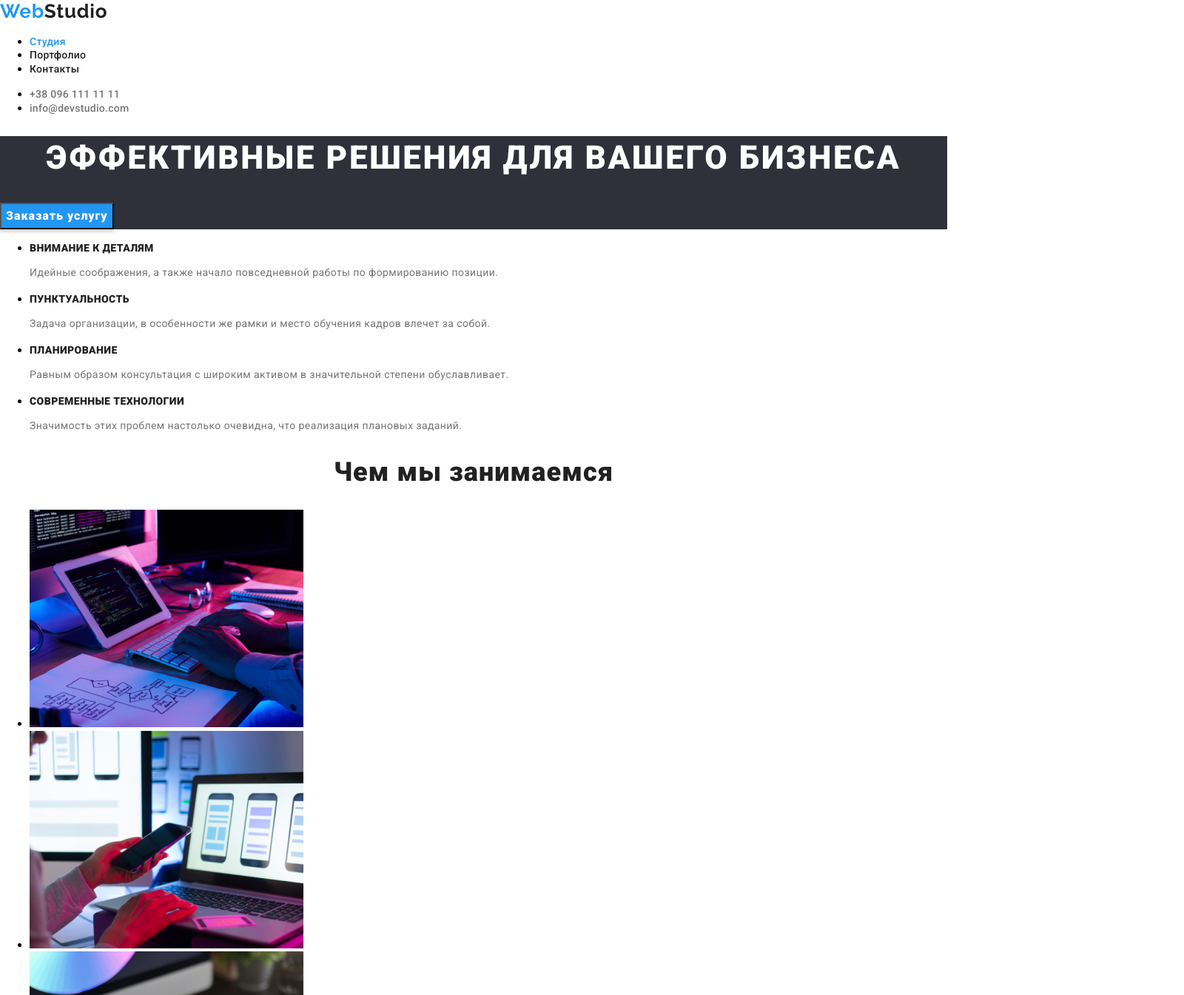
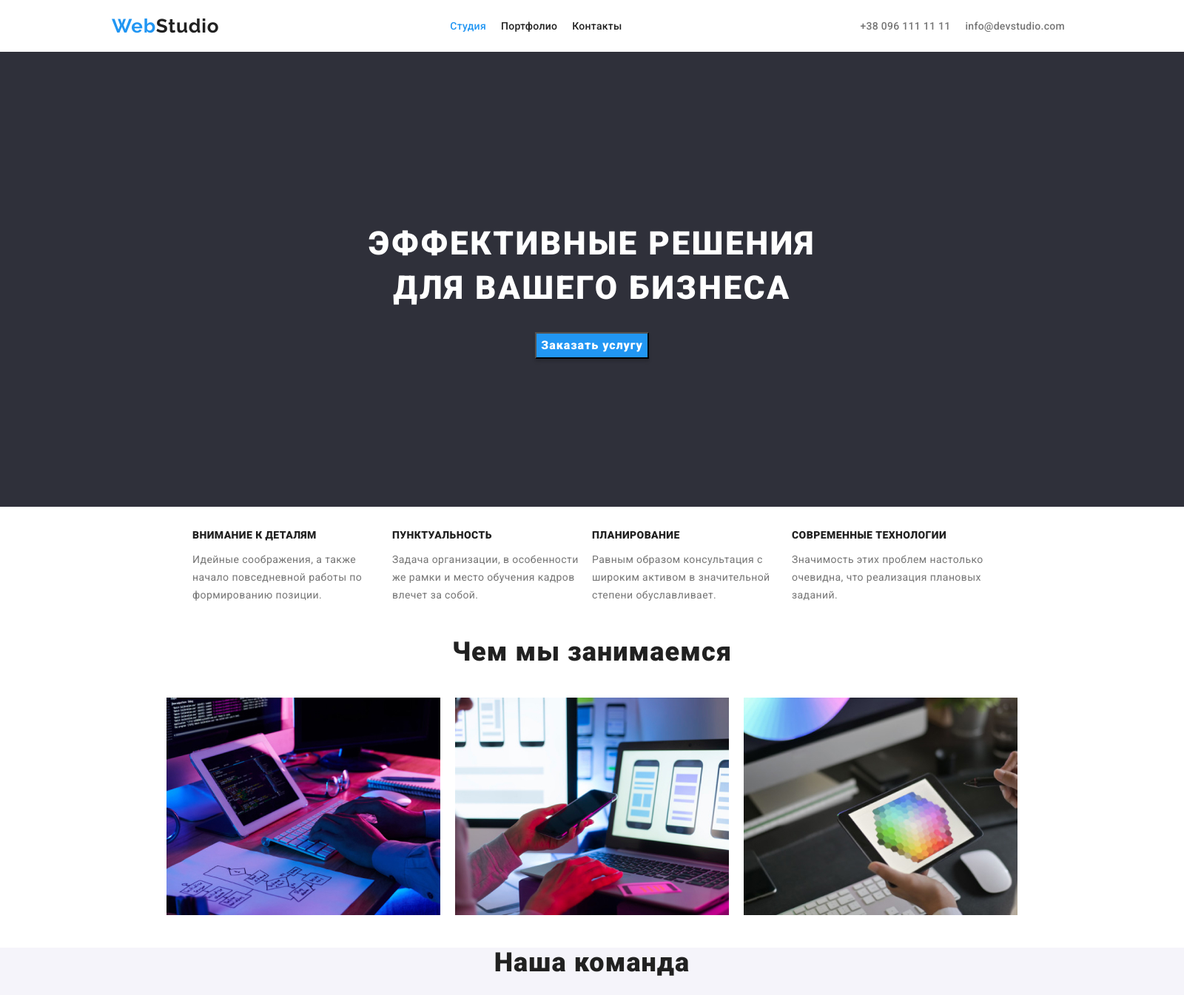
Before and after one commit to Maks1988-88-88/goit-markup-hw-03, a plain HTML site: page index.html in a window 1280 px wide. Shown: the top 1345 px of the page at 74% size, 1600 px wide, since content can reach past the window. Drawn offline with Linux system fonts and the light colour scheme.

Commit message:
add flex styles

```diff
--- a/css/styles.css
+++ b/css/styles.css
@@ -1,5 +1,18 @@
+body {
+    width: 1600px;
+    margin: auto;
+}
+
 .header {
     background: #FFFFFF;
+    display: flex;
+    align-items: center;
+    justify-content:space-around;
+}
+
+ul {
+    list-style: none;
+    padding: 0;
 }
 
 .visually-hidden {
@@ -31,9 +44,15 @@
     color: #2196F3;
 }
 
+.header-nav {
+    box-sizing: border-box;
+    display: flex;
+}
+
 
 .header-nav-li {
     text-decoration: none;
+    padding: 10px;
 }
 
 .header-nav-link {
@@ -66,6 +85,9 @@
     line-height: 1.142;
     letter-spacing: 0.02em;
     color: #757575;
+
+    padding: 10px;
+
 }
 
 .header-address-link:hover, .header-address-link:focus {
@@ -75,6 +97,16 @@
 
 .order {
     background: #2F303A;
+    width: 1600px;
+    min-height: 600px;
+    display: flex;
+}
+
+.order-content {
+    display: flex;
+    flex-direction: column;
+    align-items: center;
+    margin: 200px 452px;
 }
 
 .order-name {
@@ -100,6 +132,17 @@
     color: #FFFFFF;
 }
 
+.advantage-block {
+    width: 1600px;
+    box-sizing: border-box;
+    justify-content: center;
+    flex-direction: row;
+    display: flex;
+}
+
+.advantage-block-section {
+    width: 270px;
+}
 
 .advantage {
     font-family: 'Roboto', sans-serif;
@@ -131,6 +174,20 @@
     color: #212121;
 }
 
+.our-work-images {
+    box-sizing: border-box;
+    display: flex;
+    justify-content: center;
+    flex-direction: row;
+}
+
+.our-work-img {
+    width: 370px;
+    height: 294px;
+    padding: 10px;
+}
+
+
 .team {
     background: #F5F4FA;
 }
@@ -157,8 +214,17 @@
     color: #757575;
 }
 
+.teams-position {
+    display: flex;
+    justify-content: center;
+    flex-direction: row;
+}
+
 .footer {
     background: #2F303A;
+    min-height: 252px;
+    display: flex;
+    align-items: center;
 }
 
 .footer-logo {
@@ -173,6 +239,7 @@
 
 .footer-logo > span {
     color: #2196F3;
+
 }
 
 
@@ -185,24 +252,32 @@
     line-height: 1.714;
     letter-spacing: 0.03em;
     color: rgba(255, 255, 255, 0.6);
+    margin-top: 20px;
 }
 
 .footer-address a[target] {
     color: #FFFFFF;
 }
 
-
-.our-work-image {
-    width: 370px;
-    height: 297px;
+.footer-position {
+    margin-left: 215px;
 }
 
 .our-team-image {
     width: 270px;
     height: 260px;
+
 }
 
 /*Портфолио*/
+.portfolio-maine {
+    background: #E5E5E5;
+}
+
+.portfolio-btn-position {
+    display: flex;
+    justify-content: center;
+}
 
 
 .portfolio-nav {
@@ -213,6 +288,9 @@
     line-height: 1.625;
     text-align: center;
     letter-spacing: 0.03em;
+
+    margin: 94px 8px 50px 0;
+    background: #F5F4FA;
 
     color: #212121;
 }
--- a/index.html
+++ b/index.html
@@ -14,15 +14,15 @@
 <body>
 <header class="header">
     <a href="#" aria-label="логотип сайта" class="header-logo"><span>Web</span>Studio</a>
-    <nav class="header-nav">
-        <ul>
-            <li class="header-nav-li"><a href="" class="current-link header-nav-link">Студия</a></li>
+    <nav>
+        <ul class="header-nav">
+            <li class="header-nav-li"><a href="index.html" class="current-link header-nav-link">Студия</a></li>
             <li class="header-nav-li"><a href="portfolio.html" class="header-nav-link">Портфолио</a></li>
             <li class="header-nav-li"><a href="" class="header-nav-link">Контакты</a></li>
         </ul>
     </nav>
     <address>
-        <ul>
+        <ul class="header-nav">
             <li>
                 <a href="tel:+380961111111" class="header-address-link">+38 096 111 11 11</a>
             </li>
@@ -34,30 +34,32 @@
 </header>
 <main>
     <section class="order">
+        <div class="order-content">
         <h1 class="order-name">
             Эффективные решения для вашего бизнеса
         </h1>
         <button class="order-btn">Заказать услугу</button>
+        </div>
     </section>
     <section>
         <h2 class="visually-hidden">Наши преимущества</h2>
-        <ul>
-            <li>
+        <ul class="advantage-block">
+            <li class="advantage-block-section">
                 <h3 class="advantage">Внимание к деталям</h3>
                 <p class="advantage-about">Идейные соображения, а также начало повседневной работы по формированию
                     позиции.</p>
             </li>
-            <li>
+            <li class="advantage-block-section">
                 <h3 class="advantage">Пунктуальность</h3>
                 <p class="advantage-about">Задача организации, в особенности же рамки и место обучения кадров влечет за
                     собой.</p>
             </li>
-            <li>
+            <li class="advantage-block-section">
                 <h3 class="advantage">Планирование</h3>
                 <p class="advantage-about">Равным образом консультация с широким активом в значительной степени
                     обуславливает.</p>
             </li>
-            <li>
+            <li class="advantage-block-section">
                 <h3 class="advantage">Современные технологии</h3>
                 <p class="advantage-about">Значимость этих проблем настолько очевидна, что реализация плановых
                     заданий.</p>
@@ -68,17 +70,17 @@
         <h2 class="our-work">
             Чем мы занимаемся
         </h2>
-        <ul>
-            <li><img src="images/what_we_do/what_we_do_1.jpg" alt="Чем мы занимаемся 1" class="ourwork-image"></li>
-            <li><img src="images/what_we_do/what_we_do_2.jpg" alt="Чем мы занимаемся 2" class="ourwork-image"></li>
-            <li><img src="images/what_we_do/what_we_do_3.jpg" alt="Чем мы занимаемся 3" class="ourwork-image"></li>
+        <ul class="our-work-images">
+            <li><img src="images/what_we_do/what_we_do_1.jpg" alt="Чем мы занимаемся 1" class="our-work-img"></li>
+            <li><img src="images/what_we_do/what_we_do_2.jpg" alt="Чем мы занимаемся 2" class="our-work-img"></li>
+            <li><img src="images/what_we_do/what_we_do_3.jpg" alt="Чем мы занимаемся 3" class="our-work-img"></li>
         </ul>
     </section>
     <section class="team">
         <h2 class="our-work">
             Наша команда
         </h2>
-        <ul>
+        <ul class="teams-position">
             <li>
                 <img src="./images/our_team/product_designer.jpg" alt="Product Designer" class="our-team-image">
                 <h3 class="team-name">Игорь Демьяненко</h3>
@@ -100,6 +102,7 @@
     </section>
 </main>
 <footer class="footer">
+    <div class="footer-position">
     <a href="#" aria-label="логотип сайта" class="footer-logo"><span>Web</span>Studio</a>
     <address class="footer-address">
         <ul>
@@ -109,6 +112,7 @@
             <li><a href="tel:+380961111111" class="footer-address">+38 096 111 11 11</a></li>
         </ul>
     </address>
+    </div>
 </footer>
 </body>
 </html>
```
Also changed, not shown: portfolio.html (+21 -8 lines).
